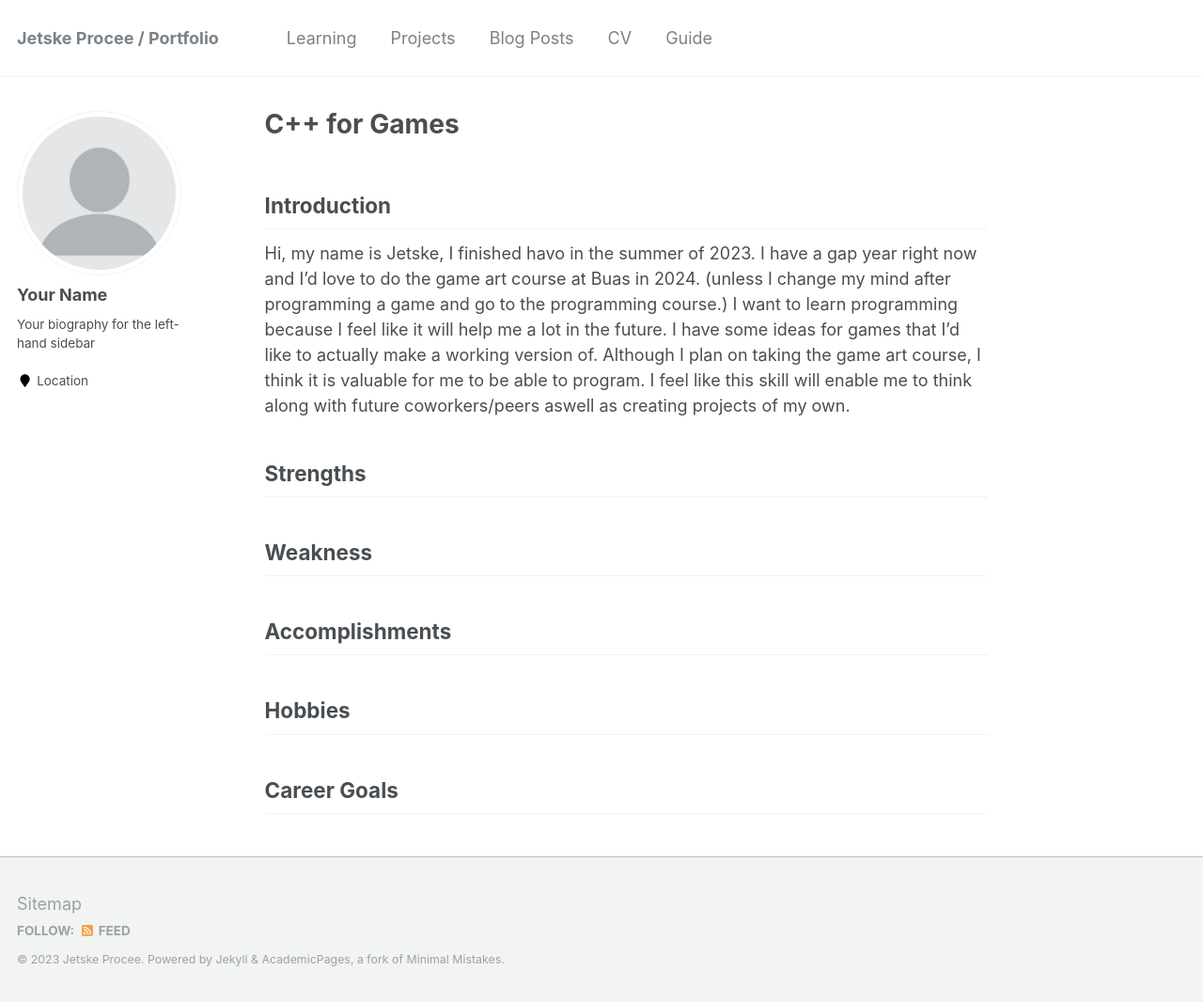
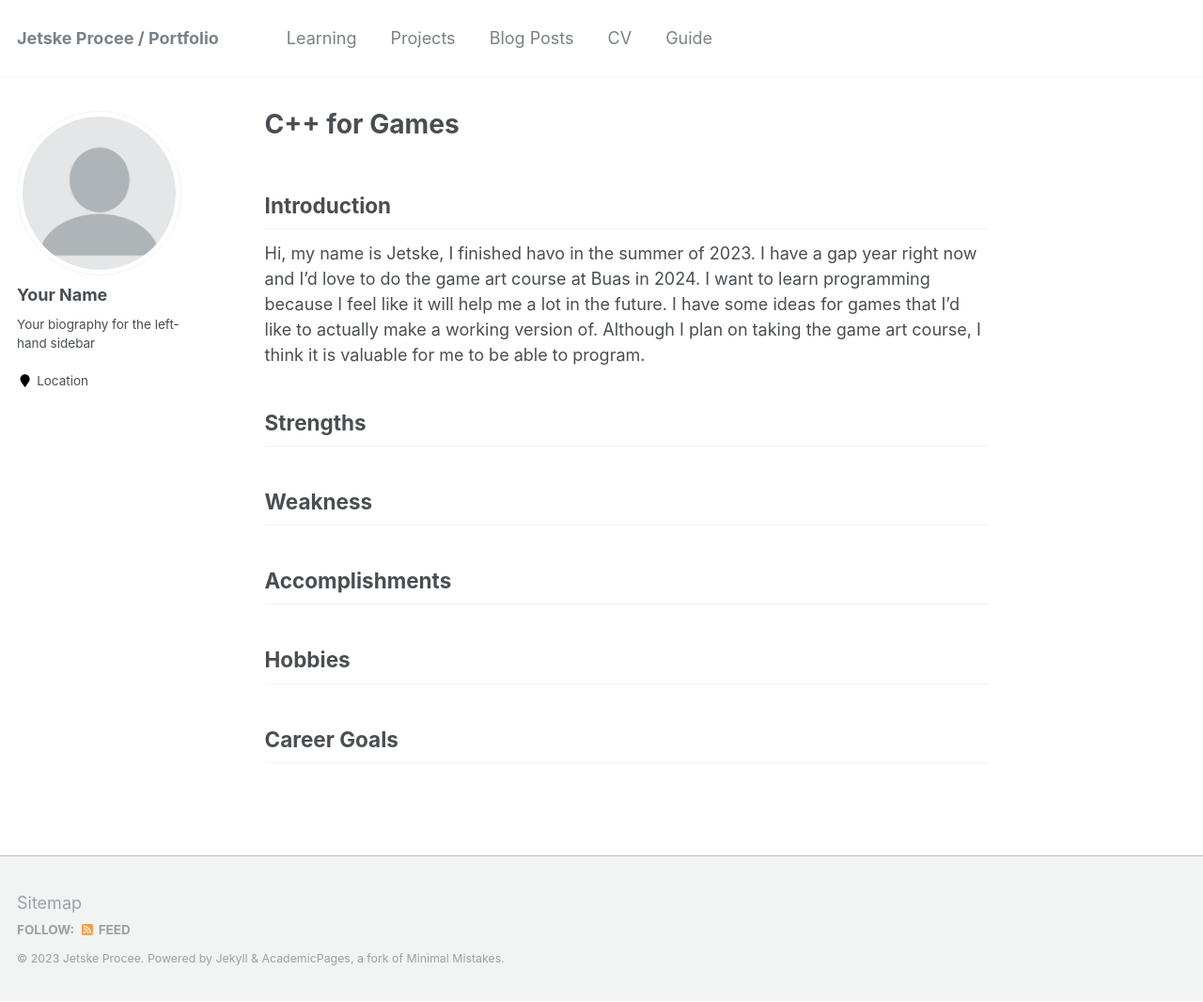
Before and after one commit to Jetplane444/Cpp-for-games, a Jekyll site: the page built from _pages/index.md, in a window 1280 px wide and 1066 px high. Shown: the whole window at 94% size. Built offline with Jekyll 4.4.1, drawn with Linux system fonts in a browser that asks for light colours.

Commit message:
Updated introduction

```diff
--- a/_pages/index.md
+++ b/_pages/index.md
@@ -10,8 +10,7 @@ redirect_from:
 
 ## Introduction
 
-Hi, my name is Jetske, I finished havo in the summer of 2023. I have a gap year right now and I'd love to do the game art course at Buas in 2024. (unless I change my mind after programming a game and go to the programming course.) I want to learn programming because I feel like it will help me a lot in the future. I have some ideas for games that I'd like to actually make a working version of. Although I plan on taking the game art course, I think it is valuable for me to be able to program. I feel like this skill will enable me to think along with future coworkers/peers aswell as creating projects of my own.
-
+Hi, my name is Jetske, I finished havo in the summer of 2023. I have a gap year right now and I'd love to do the game art course at Buas in 2024. I want to learn programming because I feel like it will help me a lot in the future. I have some ideas for games that I'd like to actually make a working version of. Although I plan on taking the game art course, I think it is valuable for me to be able to program.
 ## Strengths
 
 <!---
```
